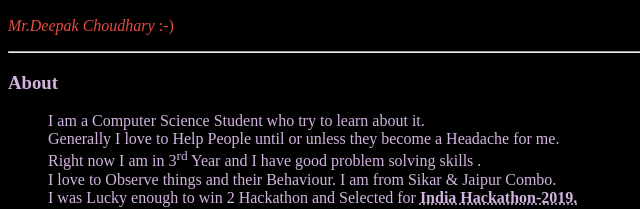
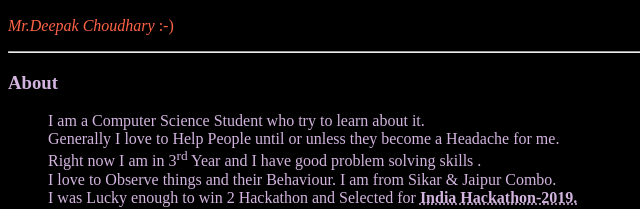
Before and after one commit to Hey-Deepak/HTML, a plain HTML site: page index.html in a window 1280 px wide. Shown: the part 315-524 px from the top of the page, 0-640 px from the left. Drawn offline with Linux system fonts and the light colour scheme.

Commit message:
tamato color added

```diff
--- a/index.html
+++ b/index.html
@@ -16,7 +16,7 @@
      height="150"
      title="Deepak's Pic"
      alt="Deepak's Pic">
-<p style="color:#E74C3C"><cite>Mr.Deepak Choudhary</cite> :-) </p>
+<p style="color:tomato"><cite>Mr.Deepak Choudhary</cite> :-) </p>
 <hr>
 <h3 style="color:#D2B4DE;">About</h3>
 <blockquote style="color:#D2B4DE;" title="about myself">I am a Computer Science Student who try to learn about it.<br>
```
